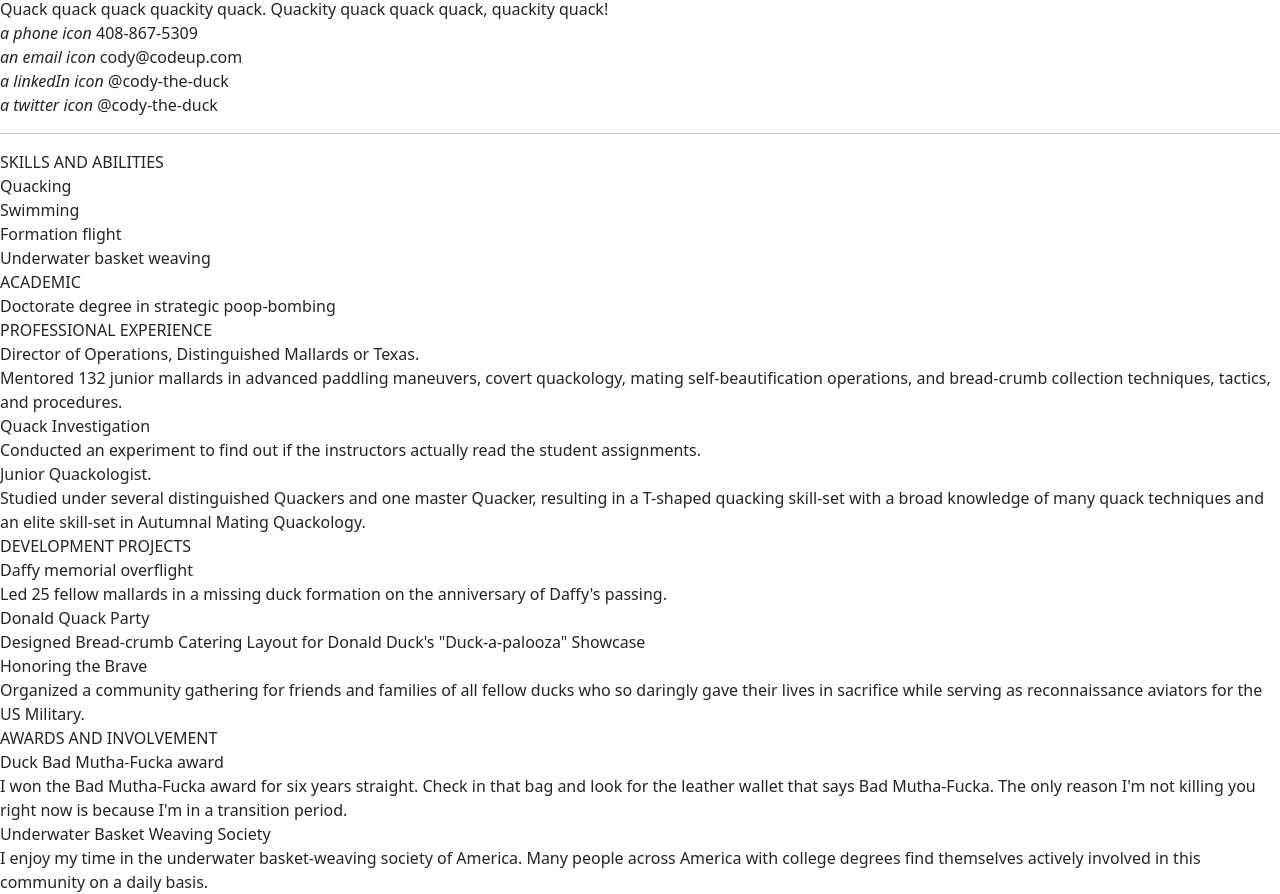
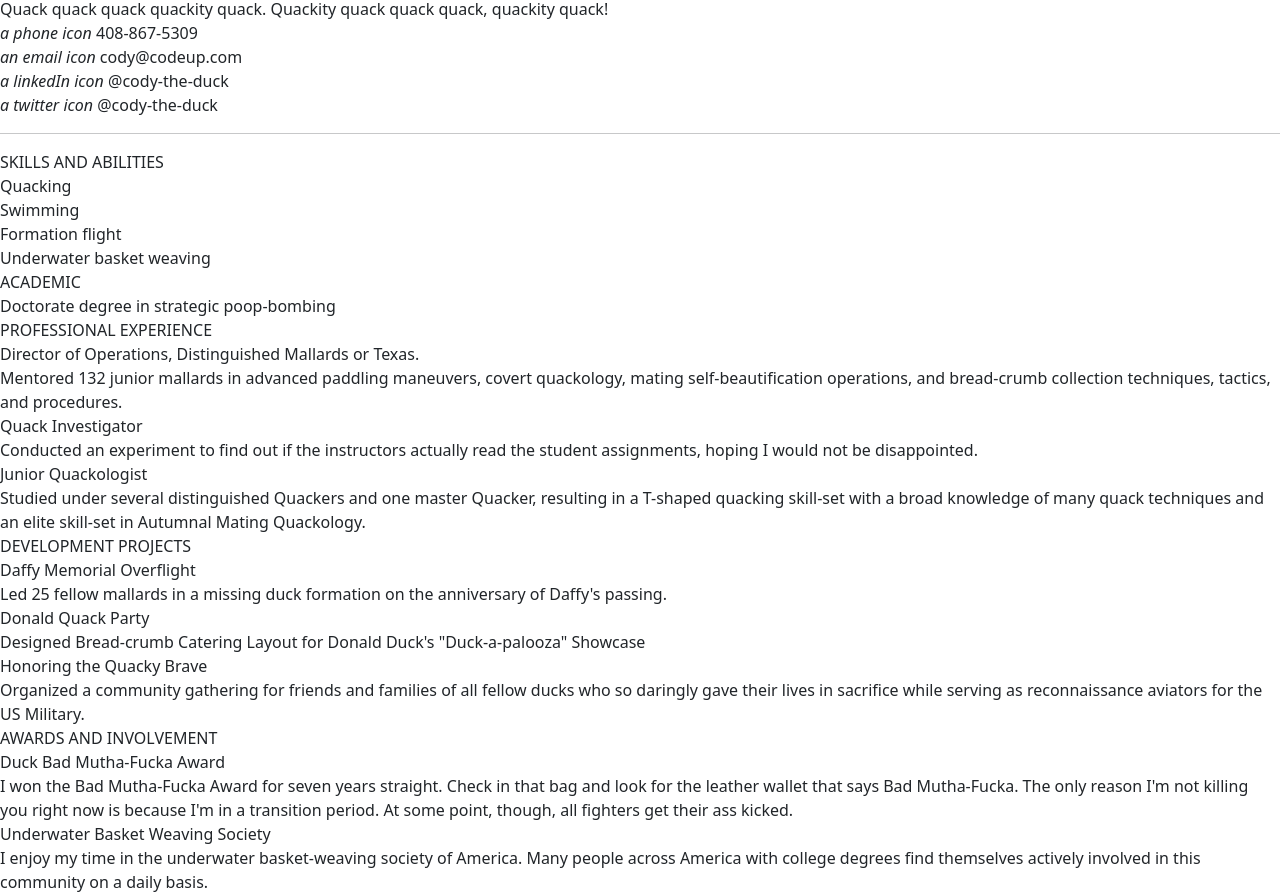
Before and after one commit to dgsmith7/codeup-web-exercises, a website: page t-resume.html in a window 1280 px wide. Shown: the part 83-977 px from the top of the page. Drawn offline with nearby package versions, Linux system fonts and the light colour scheme.

Commit message:
updated some of the content

```diff
--- a/t-resume.html
+++ b/t-resume.html
@@ -49,11 +49,13 @@
             </div>
         </div>
         <div>
-            <div>Quack Investigation</div>
-            <div>Conducted an experiment to find out if the instructors actually read the student assignments.</div>
+            <div>Quack Investigator</div>
+            <div>Conducted an experiment to find out if the instructors actually read the student assignments, hoping I
+                would not be disappointed.
+            </div>
         </div>
         <div>
-            <div>Junior Quackologist.</div>
+            <div>Junior Quackologist</div>
             <div>Studied under several distinguished Quackers and one master Quacker, resulting
                 in a T-shaped quacking skill-set with a broad knowledge of many quack techniques and an elite skill-set
                 in
@@ -65,7 +67,7 @@
     <section id="development-projects">
         <div id="dev-proj-title">DEVELOPMENT PROJECTS</div>
         <div>
-            <div>Daffy memorial overflight</div>
+            <div>Daffy Memorial Overflight</div>
             <div>Led 25 fellow mallards in a missing duck formation on the anniversary of Daffy's passing.</div>
         </div>
         <div>
@@ -73,7 +75,7 @@
             <div>Designed Bread-crumb Catering Layout for Donald Duck's "Duck-a-palooza" Showcase</div>
         </div>
         <div>
-            <div>Honoring the Brave</div>
+            <div>Honoring the Quacky Brave</div>
             <div>Organized a community gathering for friends and families of all fellow ducks who so daringly gave their
                 lives in sacrifice while serving as reconnaissance aviators for the US Military.
             </div>
@@ -82,10 +84,10 @@
     <section id="awards-and-involvement">
         <div id="awards-and-involv-title">AWARDS AND INVOLVEMENT</div>
         <div>
-            <div>Duck Bad Mutha-Fucka award</div>
-            <div>I won the Bad Mutha-Fucka award for six years straight. Check in that bag and look for the leather
+            <div>Duck Bad Mutha-Fucka Award</div>
+            <div>I won the Bad Mutha-Fucka Award for seven years straight. Check in that bag and look for the leather
                 wallet that says Bad Mutha-Fucka. The only reason I'm not killing you right now is because I'm in a
-                transition period.
+                transition period. At some point, though, all fighters get their ass kicked.
             </div>
         </div>
         <div>
```
